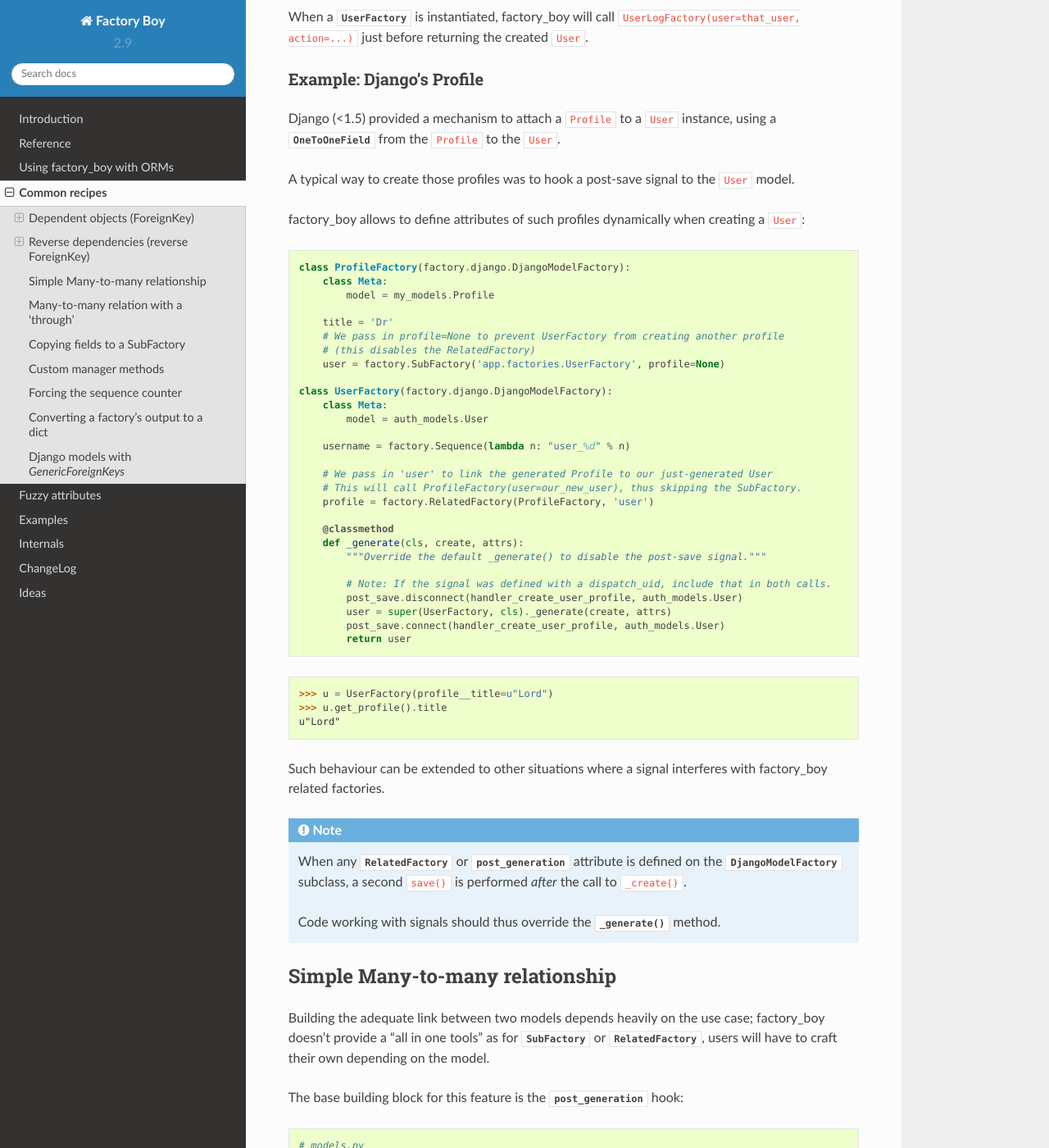
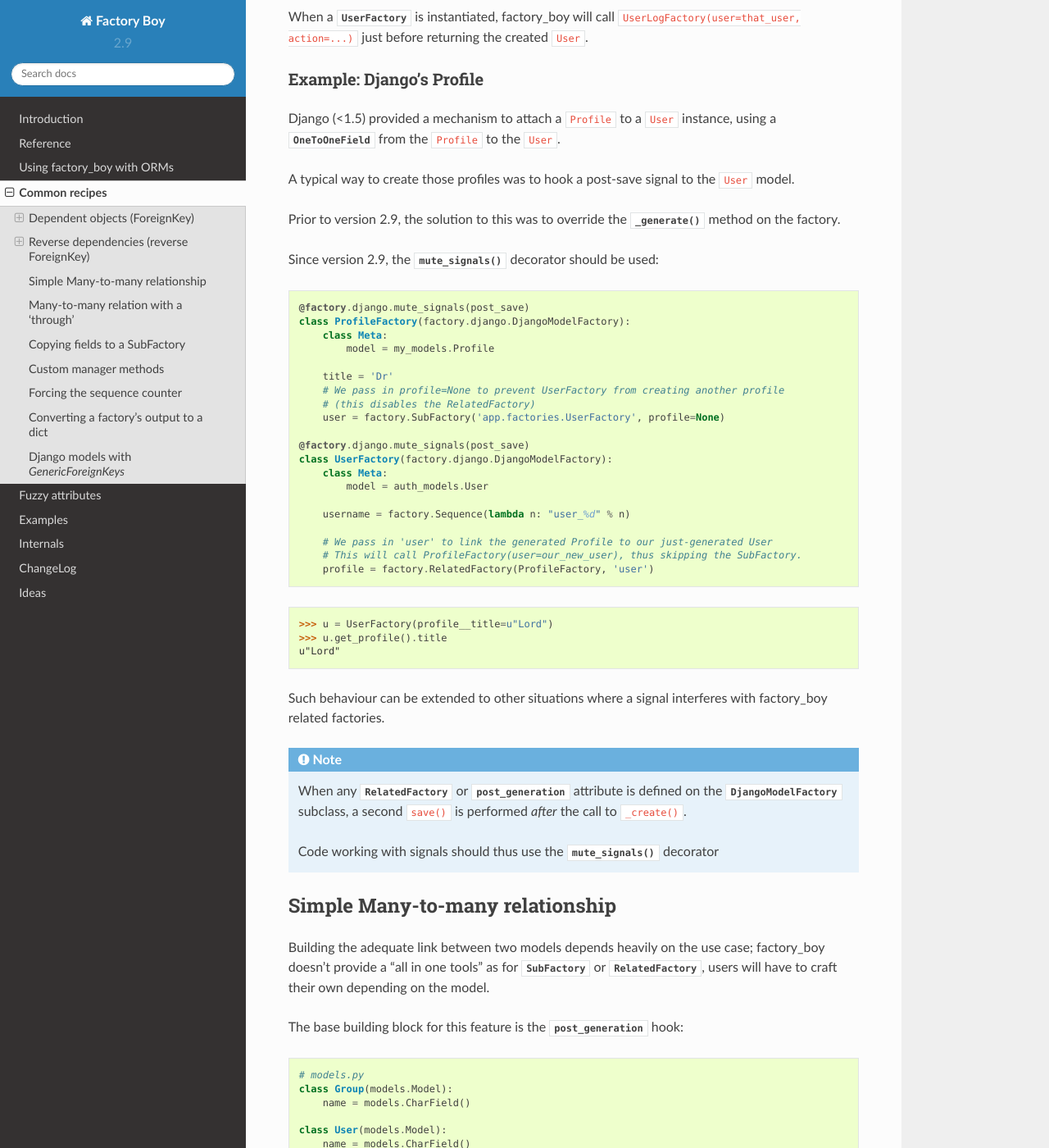
Before and after one commit to FactoryBoy/factory_boy, a Sphinx documentation site: the page built from docs/recipes.rst, in a window 1280 px wide and 1400 px high, scrolled down 1538 px. Shown: the whole window at 82% size. Built offline with Sphinx 7.4.7 and the Read the Docs theme 2.0.0, drawn with Linux system fonts in a browser that asks for light colours.

Commit message:
mute_signals decorator documentation

```diff
--- a/docs/recipes.rst
+++ b/docs/recipes.rst
@@ -95,10 +95,14 @@
 
 A typical way to create those profiles was to hook a post-save signal to the ``User`` model.
 
-factory_boy allows to define attributes of such profiles dynamically when creating a ``User``:
+Prior to version 2.9, the solution to this was to override the :meth:`~factory.Factory._generate` method on the factory.
+
+Since version 2.9, the :meth:`~factory.django.mute_signals` decorator should be used:
+
 
 .. code-block:: python
 
+    @factory.django.mute_signals(post_save)
     class ProfileFactory(factory.django.DjangoModelFactory):
         class Meta:
             model = my_models.Profile
@@ -108,6 +112,7 @@
         # (this disables the RelatedFactory)
         user = factory.SubFactory('app.factories.UserFactory', profile=None)
 
+    @factory.django.mute_signals(post_save)
     class UserFactory(factory.django.DjangoModelFactory):
         class Meta:
             model = auth_models.User
@@ -117,16 +122,6 @@
         # We pass in 'user' to link the generated Profile to our just-generated User
         # This will call ProfileFactory(user=our_new_user), thus skipping the SubFactory.
         profile = factory.RelatedFactory(ProfileFactory, 'user')
-
-        @classmethod
-        def _generate(cls, create, attrs):
-            """Override the default _generate() to disable the post-save signal."""
-
-            # Note: If the signal was defined with a dispatch_uid, include that in both calls.
-            post_save.disconnect(handler_create_user_profile, auth_models.User)
-            user = super(UserFactory, cls)._generate(create, attrs)
-            post_save.connect(handler_create_user_profile, auth_models.User)
-            return user
 
 .. OHAI_VIM:*
 
@@ -144,8 +139,7 @@
           attribute is defined on the :class:`~factory.django.DjangoModelFactory` subclass,
           a second ``save()`` is performed *after* the call to ``_create()``.
 
-          Code working with signals should thus override the :meth:`~factory.Factory._generate`
-          method.
+          Code working with signals should thus use the :meth:`~factory.django.mute_signals` decorator
 
 
 Simple Many-to-many relationship
```
